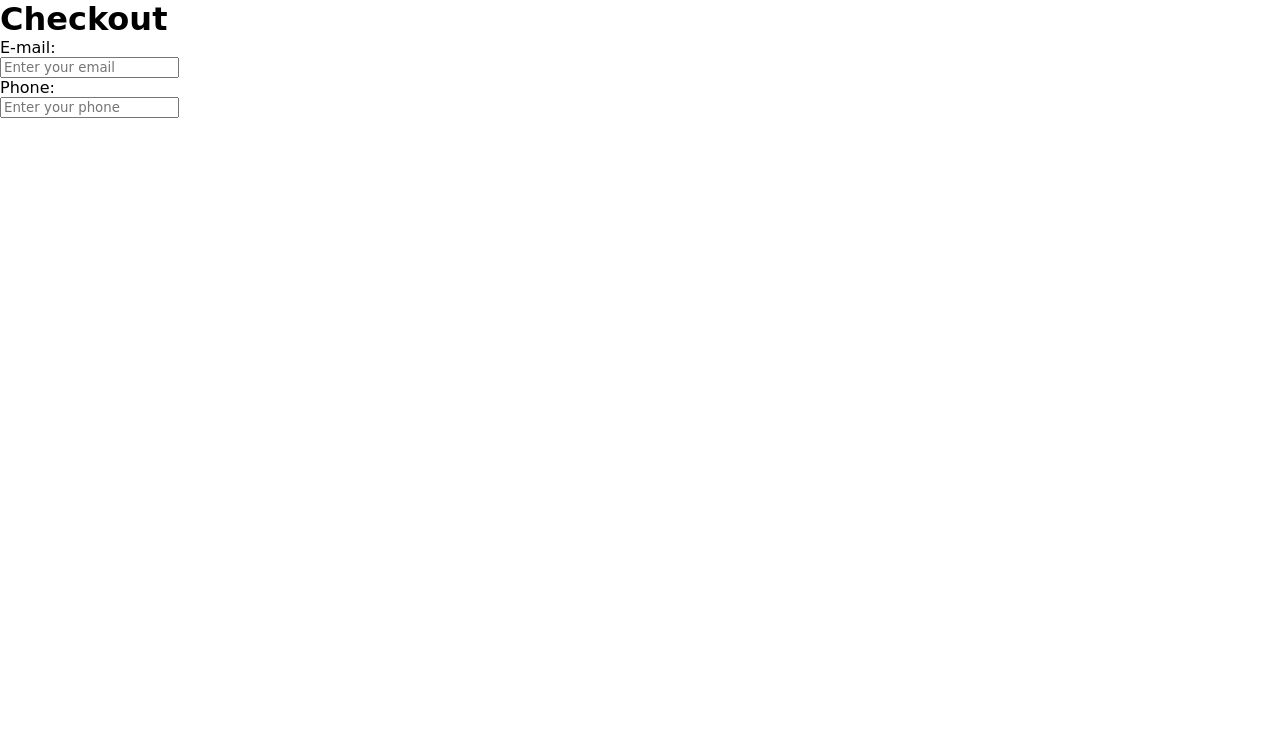
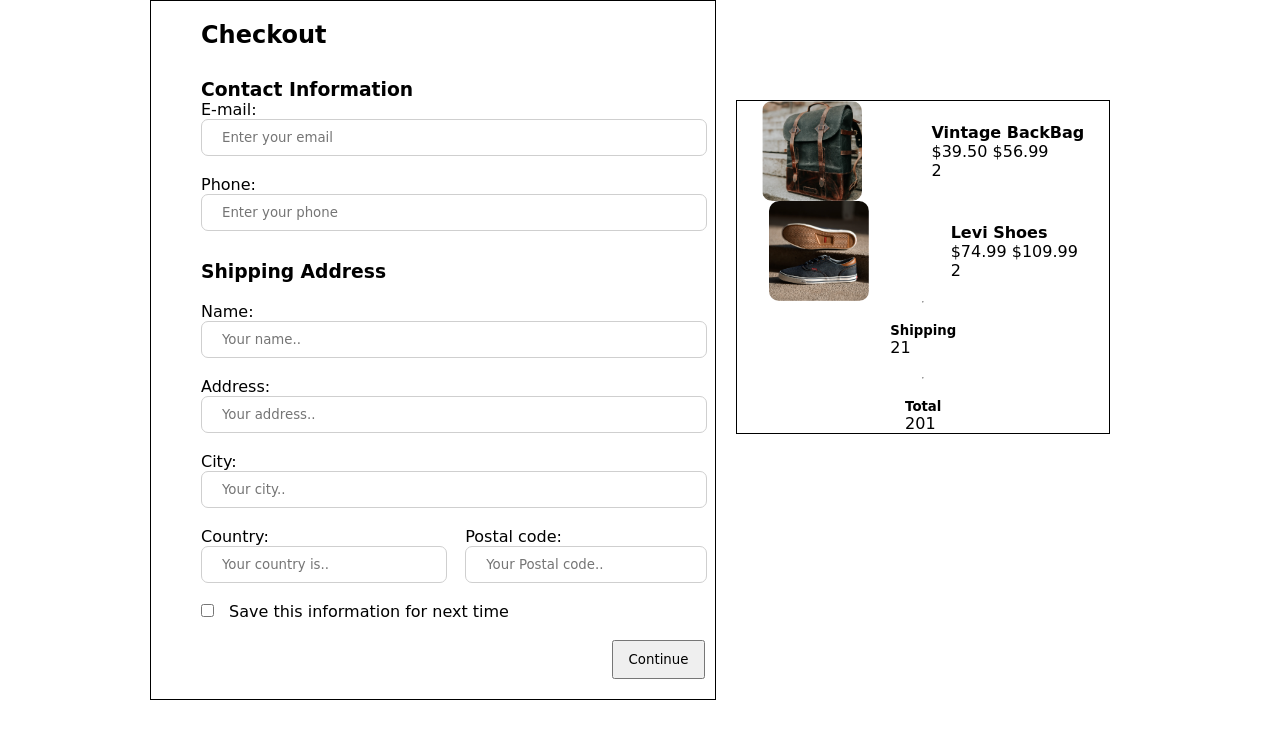
Before and after one commit to engsabbir/checkout-page, a plain HTML site: page index.html in a window 1280 px wide. Drawn offline with Linux system fonts and the light colour scheme; a web font is replaced by a local one.

Commit message:
checkout section css added

```diff
--- a/index.html
+++ b/index.html
@@ -15,19 +15,118 @@
 </head>
 
 <body>
+    <!-- main start -->
+    <main class="checkout-container">
+        <section class="column checkout">
             <h1>Checkout</h1>
-<main class="checkout">
+            <!-- contact information section start -->
             <section class="contact-information">
+                <h3>Contact Information</h3>
+                <div>
                     <label for="email">E-mail:
                         <br>
                         <input type="email" name="" id="email" placeholder="Enter your email">
                     </label>
+                </div>
                 <br>
+                <div>
                     <label for="phone">Phone:
                         <br>
                         <input type="number" id="phone" placeholder="Enter your phone">
                     </label>
+                </div>
             </section>
+            <!--shipping address section start -->
+            <section class="shipping-address">
+                <h3>Shipping Address</h3>
+                <div>
+                    <label for="name">Name:
+                        <br>
+                        <input type="text" name="" id="name" placeholder="Your name..">
+                    </label>
+                </div>
+                <br>
+                <div>
+                    <label for="address">Address:
+                        <br>
+                        <input type="text" name="" id="address" placeholder="Your address..">
+                    </label>
+                </div>
+                <br>
+                <div>
+                    <label for="city">City:
+                        <br>
+                        <input type="text" name="" id="city" placeholder="Your city..">
+                    </label>
+                </div>
+                <br>
+                <div class="column-input">
+                    <div class="country">
+                        <label for="country">Country:
+                            <br>
+                            <input type="text" id="country" placeholder="Your country is..">
+                        </label>
+                    </div>
+                    <br>
+                    <div>
+                        <label for="postal">Postal code:
+                            <br>
+                            <input type="text" name="" id="postal" placeholder="Your Postal code..">
+                        </label>
+                    </div>
+                </div>
+                <br>
+                <div class="save-information">
+                        <input type="checkbox" name="" id="save-info">
+                        <label for="save-info">Save this information for next time</label>
+                </div>
+                <br>
+                <div class="continue-btn">
+                    <button>Continue</button>
+                </div>
+            </section>
+        </section>
+        <!--shipping cart section start -->
+        <section class="column cart-product">
+            <div class="product">
+                <img src="images/photo1.png" alt="" class="product-img">
+                <div class="product-info">
+                    <h4>Vintage BackBag</h4>
+                    <p>$39.50 $56.99</p>
+                    <p>2</p>
+                </div>
+            </div>
+            <div class="product">
+                <img src="images/photo2.png" alt="" class="product-img">
+                <div class="product-info">
+                    <h4>Levi Shoes</h4>
+                    <p>$74.99 $109.99</p>
+                    <p>2</p>
+                </div>
+            </div>
+            <div class="product total">
+                <hr>
+                <div>
+                    <h5>Shipping</h5>
+                    <p>21</p>
+                </div>
+                <hr>
+                <div>
+                    <h5>Total</h5>
+                    <p>201</p>
+                </div>
+            </div>
+        </section>
+
+
+
+
+
+
+        <!-- section start -->
+        <!-- section start -->
+        <!-- section start -->
+        <!-- section start -->
     </main>
 </body>
 
--- a/style.css
+++ b/style.css
@@ -2,3 +2,73 @@
     font-family: 'Tektur', cursive;
     margin: auto;
 }
+
+/* checkout section start */
+.checkout-container{
+    margin: 0 150px;
+
+    display: flex;
+    justify-content: space-around;
+    align-items: start;
+}
+.column{
+    border: 1px solid black;
+
+}
+.checkout{
+    width: 50%;
+    padding: 20px 50px;
+    width: 50%;
+}
+.checkout input[type="text"], input[type="password"], input[type="email"], input[type="number"]{
+    width: 100%;
+    padding: 10px 20px;
+    border-radius: 7px;
+    outline: none;
+    border: 1px solid rgb(207, 207, 207);
+}
+.contact-information, .shipping-address h3{
+    margin-top: 30px;
+    margin-bottom: 20px;
+}
+.column-input{
+    display: flex;
+    gap: 30px;
+    justify-content: space-between;
+}
+.country{
+    width: calc((100% - 30px) / 2);
+}
+.save-information label{
+    margin-left: 10px;
+}
+.continue-btn{
+    display: flex;
+}
+.continue-btn button{
+    padding: 10px 15px;
+    text-align: right;
+    margin-right: -40px;
+}
+/* cart product section start */
+.cart-product{
+    margin:100px 20px;
+    width: 40%;
+}
+.product{
+    display: flex;
+    gap: 20px;
+}
+.total{
+    display: grid;
+}
+.product img{
+    width: 100px;
+    height: 100px;
+    border-radius: 10px;
+}
+/* section start */
+/* section start */
+/* section start */
+/* section start */
+/* section start */
```
Lines whose indentation alone changed are shown as unchanged.
